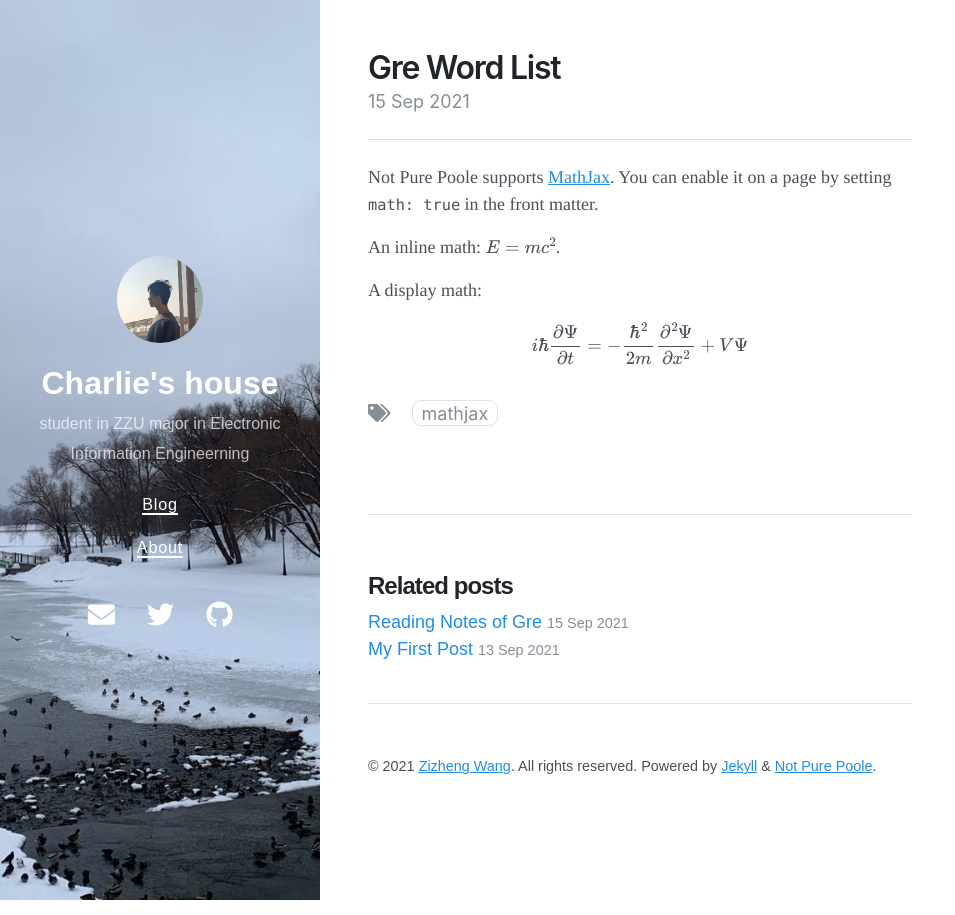
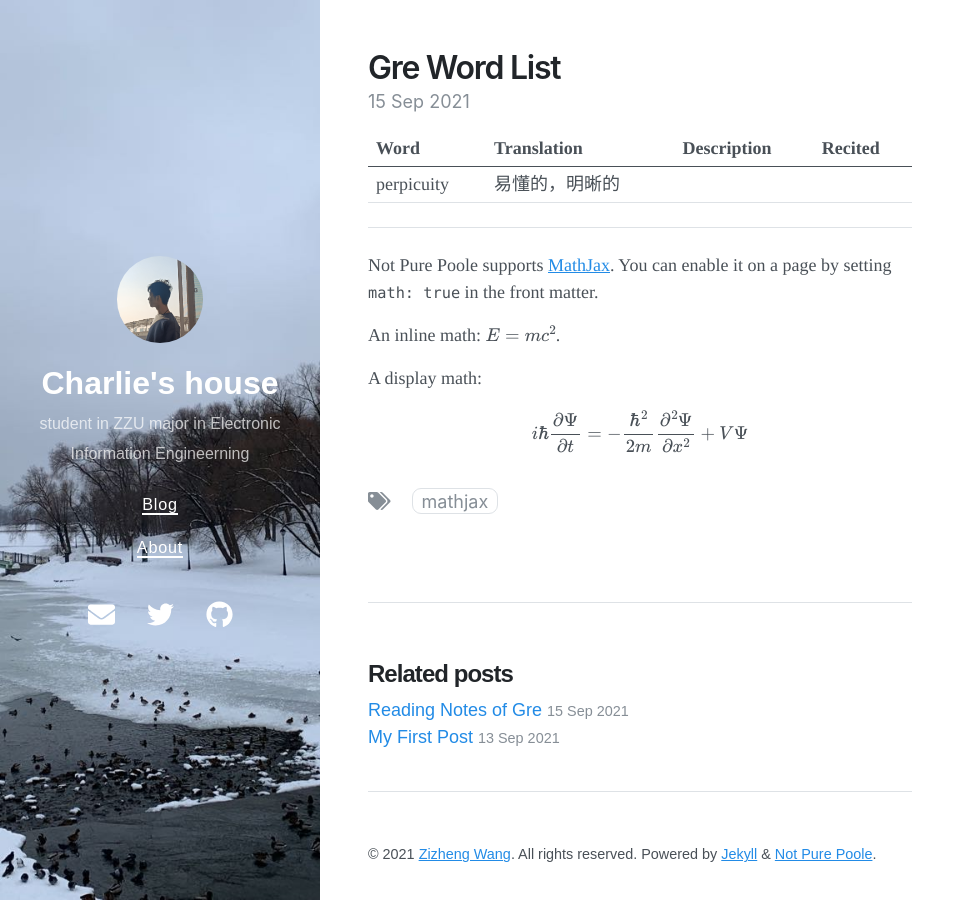
Before and after one commit to wzz1206/wzz1206.github.io, a Jekyll site: the page built from _posts/2021-9-15-Gre-Word-List.md, in a window 1280 px wide. Shown: the whole page, without its empty margins (0-955 px from the left). Built offline with Jekyll 4.4.1, drawn with Linux system fonts in a browser that asks for light colours; nearby versions of some CDN libraries.

Commit message:
Update 2021-9-15-Gre-Word-List.md

```diff
--- a/_posts/2021-9-15-Gre-Word-List.md
+++ b/_posts/2021-9-15-Gre-Word-List.md
@@ -5,6 +5,9 @@ tags: mathjax
 math: true
 date: 2021-9-15 10:42 +0800
 ---
+|  Word  |  Translation  |  Description  |  Recited  |
+|--------|---------------|---------------|-----------|
+|perpicuity|易懂的，明晰的|||
 
 
 
```
